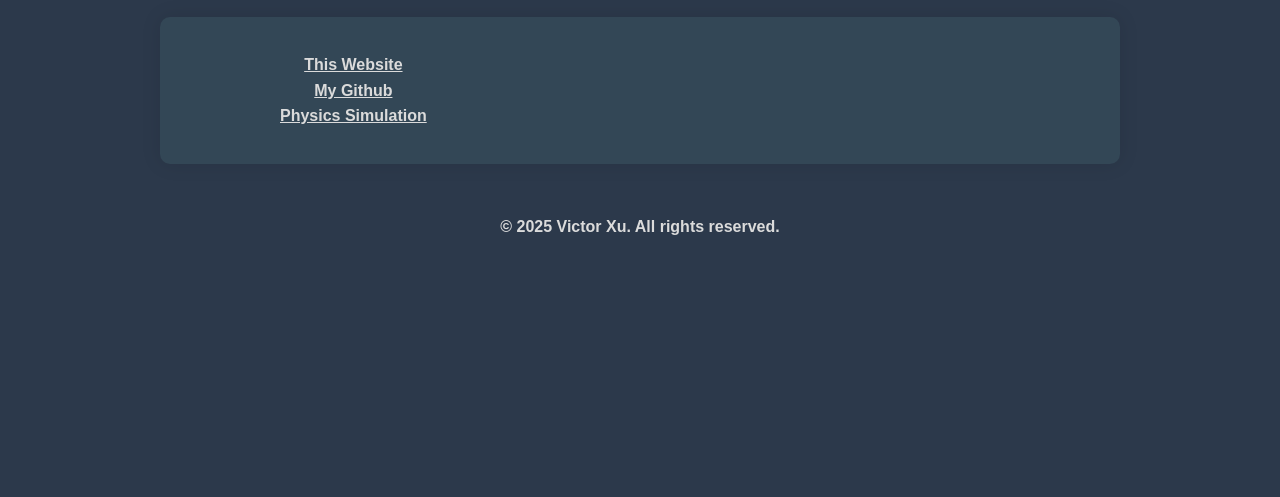
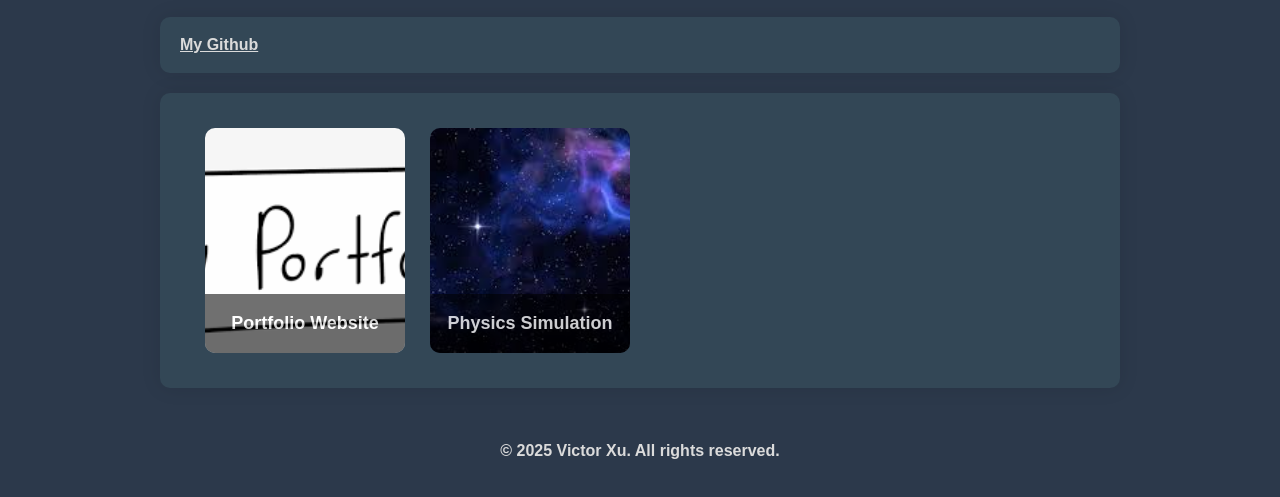
Before and after one commit to Vorge68/Portfolio, a plain HTML site: page Projects.html in a window 1280 px wide. Shown: the part 149-646 px from the top of the page. Drawn offline with Linux system fonts and the light colour scheme.

Commit message:
added foundation for project grid and fixed a few little things idk

```diff
--- a/Projects.html
+++ b/Projects.html
@@ -20,13 +20,32 @@
         </header>
 
         <section>
-            <p>
-                <a href = "index.html"> This Website</a>
-                <br>
-                <a href = "https://github.com/VX6688"> My Github </a>
-                <br>
-                <a href = "PhysicsSimulation\PhysicsSimulation.html" target="_blank" rel="noopener noreferrer"> Physics Simulation </a>
-            </p>
+            <a href = "https://github.com/VX6688"> My Github </a>
+        </section>
+
+        <section>
+                <div class="projects">
+                    <a href = "index.html" class="project-card">
+                        <img src="Images\myportfolio.jpeg">
+                        <div class="project-title">Portfolio Website</div>
+                    </a>
+
+                    <a href = "PhysicsSimulation\PhysicsSimulation.html" class="project-card" target="_blank" rel="noopener noreferrer">
+                        <img src="Images\space.jpeg">
+                        <div class="project-title">Physics Simulation</div>
+                    </a>
+
+
+
+
+
+
+
+
+
+
+                </div>
+
 
         </section>
 
--- a/styles.css
+++ b/styles.css
@@ -98,7 +98,7 @@ section {
     background-color: var(--lightgrey);
     text-align: center;
 
-    width: 40%;
+    width: 25%;
     box-sizing: border-box; /* Include padding and border in width calculation */
     flex-grow: 1;
 
@@ -142,6 +142,62 @@ section {
 
 }
 
+/* Projects Grid */
+.projects {
+    display: flex;
+    flex-wrap: wrap;
+    width: 100%;
+    gap: 20px;
+    padding: 20px;
+    justify-content: space-evenly;
+}
+
+.project-card {
+    position: relative;
+    flex-basis: calc(25% - 20px);
+    height: 225px;
+    overflow: hidden;
+    border-radius: 10px;
+    transition: transform 0.3s ease-in-out;
+}
+
+.projects::after { /* placeholder invisible thing to align things*/
+    content: "";
+    flex-basis: calc(50% - 20px);
+}
+
+.project-card img {
+    width: 100%;
+    height: 100%;
+    object-fit: cover;
+    transition: transform 0.3s ease-in-out;
+}
+
+.project-card:hover {
+    transform: scale(1.075);
+}
+
+.project-card:hover img {
+    filter: brightness(70%);
+}
+
+.project-title {
+    position: absolute;
+    bottom: 0;
+    width: 100%;
+    padding: 15px;
+    background: rgba(0, 0, 0, 0.7);
+    color: white;
+    font-size: 18px;
+    font-weight: bold;
+    opacity: 0.8;
+    transition: opacity 0.3s ease-in-out;
+}
+
+.project-card:hover .project-title {
+    opacity: 1;
+}
+
 /* Footer */
 footer {
     text-align: center;
```
Also changed, not shown: Images/myportfolio.jpeg (added), Images/space.jpeg (added).
